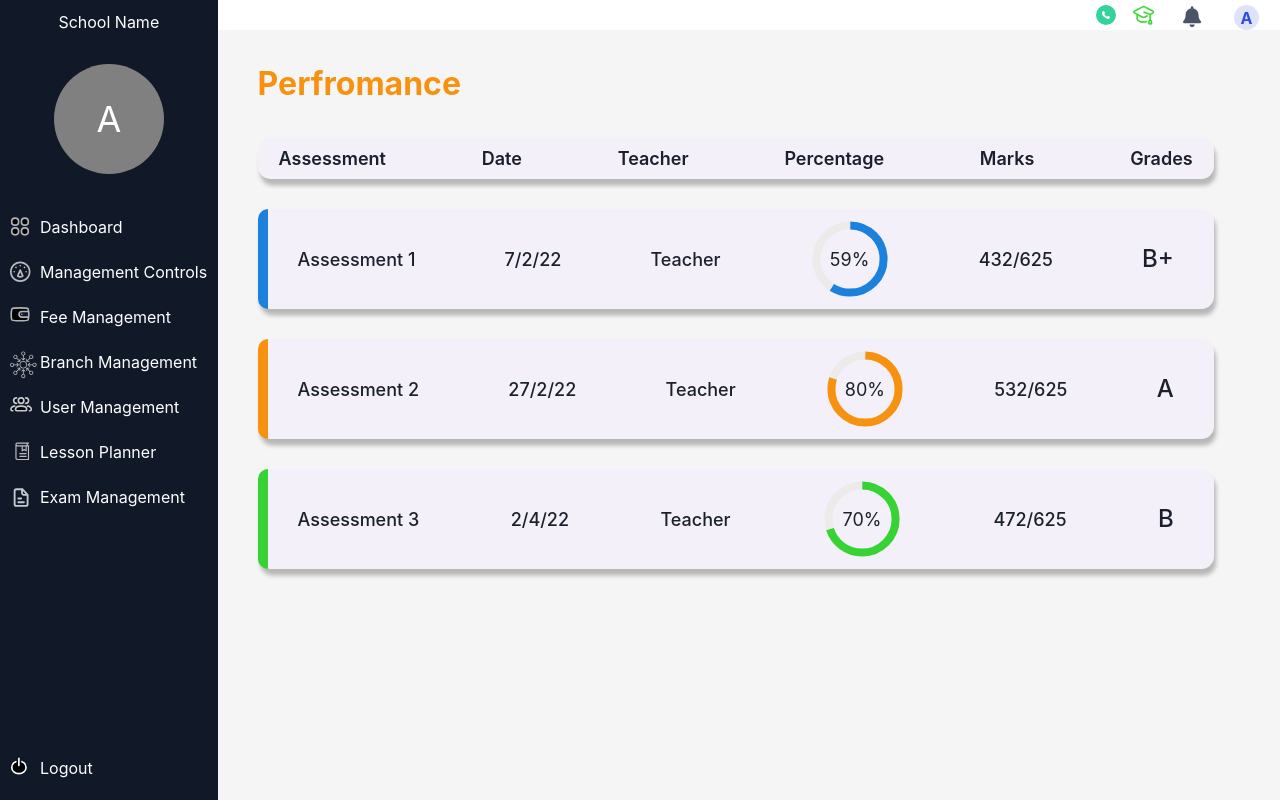
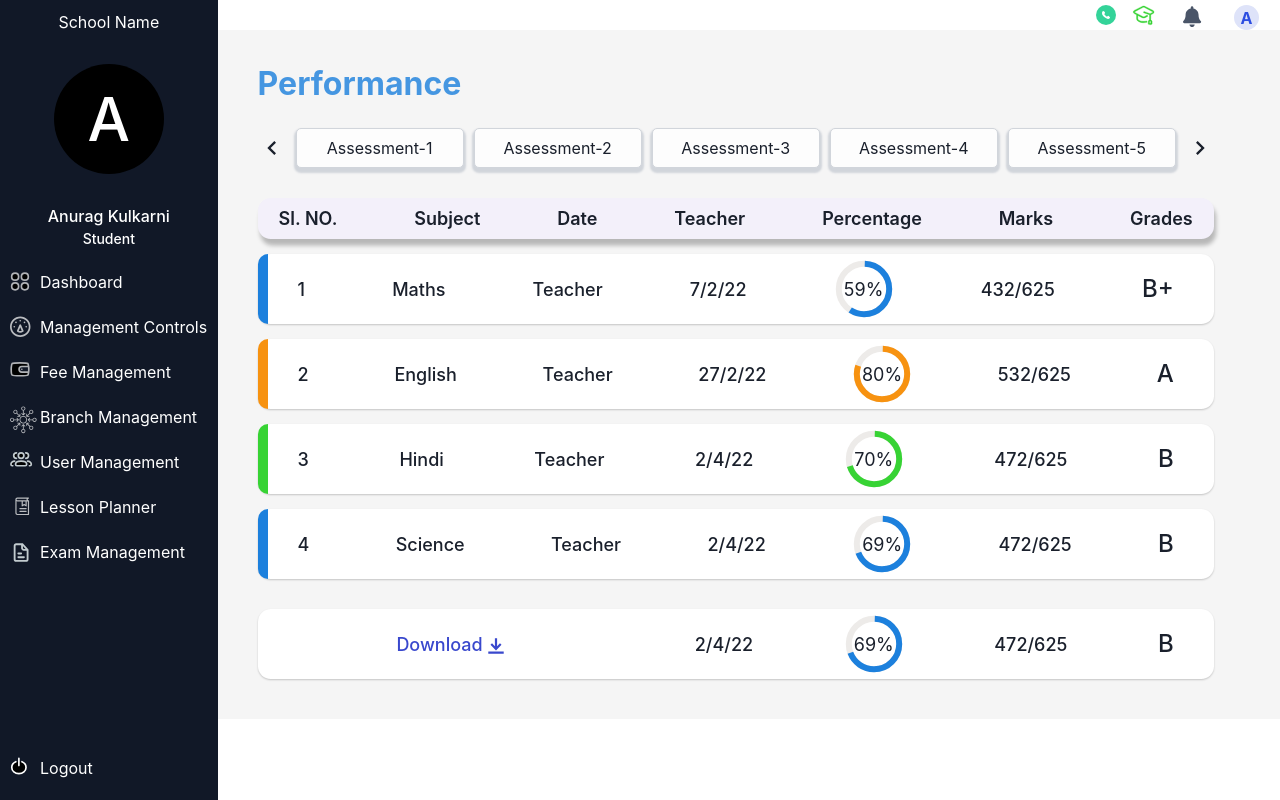
Before and after one commit to DezyNation/instituteiq, a Next.js app: page / in a window 1280 px wide. Built offline with nearby package versions, Linux system fonts and the light colour scheme.

Commit message:
Made changes in the UI of student performance page

```diff
--- a/src/Components/Index/Index.jsx
+++ b/src/Components/Index/Index.jsx
@@ -2,24 +2,26 @@ import { Box, Flex, Heading } from "@chakra-ui/react";
 import React from "react";
 import Header from "../Layout Components/Header/Header";
 import Assessment from "../Misc/Assessment";
+import Carousel from "../Misc/Carousel";
 
 const Index = () => {
   return (
     <>
-      <Flex w="83%" flexDirection="column" alignItems="flex-end">
+      <Flex w="83%" flexDirection="column" alignItems="flex-end" ml="17%">
         <Header />
         <Box alignSelf="flex-start" w="100%" h="100%" bg="#f5f5f5">
           <Box bg="#f5f5f5" w="100%" h="max-content">
             <Heading
               as={"h1"}
-              color="#F79210"
+              color="#1C80DDCF"
               fontWeight="bold"
               fontSize={"xx-large"}
               ml="40px"
               mt="30px"
             >
-              Perfromance
+              Performance
             </Heading>
+            <Carousel />
             <Flex
               justifyContent="space-between"
               w="90%"
@@ -32,7 +34,10 @@ const Index = () => {
               borderRadius="12.7538px"
             >
               <Heading fontWeight="600" fontSize={"large"}>
-                Assessment
+                Sl. NO.
+              </Heading>
+              <Heading fontWeight="600" fontSize={"large"}>
+                Subject
               </Heading>
               <Heading fontWeight="600" fontSize={"large"}>
                 Date
@@ -52,7 +57,8 @@ const Index = () => {
             </Flex>
             <Assessment
               color="#1C80DD"
-              title="Assessment 1"
+              slno="1"
+              title="Maths"
               date="7/2/22"
               teacher="Teacher"
               percentage="59"
@@ -61,7 +67,8 @@ const Index = () => {
             />
             <Assessment
               color="#F79210"
-              title="Assessment 2"
+              slno="2"
+              title="English"
               date="27/2/22"
               teacher="Teacher"
               percentage="80"
@@ -70,12 +77,34 @@ const Index = () => {
             />
             <Assessment
               color="#37D334"
-              title="Assessment 3"
+              slno="3"
+              title="Hindi"
               date="2/4/22"
               teacher="Teacher"
               percentage="70"
               marks="472/625"
               grades="B"
+            />
+            <Assessment
+              color="#1C80DD"
+              slno="4"
+              title="Science"
+              date="2/4/22"
+              teacher="Teacher"
+              percentage="69"
+              marks="472/625"
+              grades="B"
+            />
+            <Assessment
+              color="#1C80DD"
+              slno="4"
+              title="Science"
+              date="2/4/22"
+              teacher="Teacher"
+              percentage="69"
+              marks="472/625"
+              grades="B"
+              type="total"
             />
           </Box>
         </Box>
--- a/src/Components/Layout Components/Sidebar/Sidebar.jsx
+++ b/src/Components/Layout Components/Sidebar/Sidebar.jsx
@@ -32,7 +32,7 @@ import {
 
 const Sidebar = () => {
   return (
-    <Box bg="#111827" w="17%">
+    <Box bg="#111827" w="17%" position="fixed">
       <Box w="100%" bg="#111827" h="max-content" p="10px">
         <Center
           bg="rgba(255, 255, 255, 0.2)"
--- a/src/Components/Layout Components/Sidebar/StudentDashboardSidebar.jsx
+++ b/src/Components/Layout Components/Sidebar/StudentDashboardSidebar.jsx
@@ -26,11 +26,13 @@ import Link from "next/link";
 const StudentDashboardSidebar = () => {
   return (
     // <Box w="17%" h="100vh">
-      <Flex w="17%" bg="#111827" h="100vh" p="10px" flexDirection="column">
+      <Flex w="17%" bg="#111827" h="100vh" p="10px" flexDirection="column" position="fixed">
         <Text alignSelf="center" color="white">School Name</Text>
-        <Circle size="110px" bg="gray" color="white" alignSelf="center" my="30px" fontSize="4xl">
+        <Circle size="110px" bg="black" color="white" alignSelf="center" my="30px" fontSize="6xl" fontWeight="500">
           A
         </Circle>
+        <Text alignSelf="center" fontSize="s" fontWeight="500" color="white">Anurag Kulkarni</Text>
+        <Text alignSelf="center" fontSize="sm" fontWeight="500" color="white" mb="10px">Student</Text>
         <Link href="">
           <Flex alignItems="center" color="white">
             <Dashboard h="35px" w="30px" mt="10px" />
--- a/src/Components/Misc/Assessment.jsx
+++ b/src/Components/Misc/Assessment.jsx
@@ -1,20 +1,105 @@
+import { DownloadIcon } from "@chakra-ui/icons";
 import { Flex, Heading } from "@chakra-ui/react";
 import { CircularProgress, CircularProgressLabel } from "@chakra-ui/react";
-import { Text } from '@chakra-ui/react'
+import { Text } from "@chakra-ui/react";
+import Link from "next/link";
 import React from "react";
 
-const Assessment = ({ color,title, date, teacher, percentage, marks, grades }) => {
+const Assessment = ({
+  slno,
+  color,
+  title,
+  date,
+  teacher,
+  percentage,
+  marks,
+  grades,
+  type = "subject",
+}) => {
   return (
-    <Flex w="90%" justifyContent="space-between" alignItems="center" ml="40px" mt="30px" bg="#F3F0FA" boxShadow={`2.12563px 6.37688px 4.25125px rgba(0, 0, 0, 0.25)`} borderRadius="12.7538px" h="100px" px="40px" py="7px" position="relative" _before={{ content: '""', position: 'absolute', w:"10px", h:"100%", bg:`${color}`, left:"0", borderTopLeftRadius:"12.7538px", borderBottomLeftRadius:"12.7538px" }}>
-      <Text fontWeight="450" fontSize='lg'>{title}</Text>
-      <Text fontWeight="450" fontSize='lg'>{date}</Text>
-      <Text fontWeight="450" fontSize='lg'>{teacher}</Text>
-      <CircularProgress size='80px' value={percentage} color={color}>
-        <CircularProgressLabel fontSize='lg'>{`${percentage}%`}</CircularProgressLabel>
-      </CircularProgress>
-      <Text fontWeight="450" fontSize='lg'>{marks}</Text>
-      <Text fontWeight="500" fontSize="2xl">{grades}</Text>
-    </Flex>
+    <>
+      {type === "subject" && (
+        <Flex
+          w="90%"
+          justifyContent="space-between"
+          alignItems="center"
+          ml="40px"
+          mt="15px"
+          bg="#fff"
+          boxShadow={`0px 1px 2px rgba(0, 0, 0, 0.2)`}
+          borderRadius="12.7538px"
+          h="70px"
+          px="40px"
+          py="7px"
+          position="relative"
+          _before={{
+            content: '""',
+            position: "absolute",
+            w: "10px",
+            h: "100%",
+            bg: `${color}`,
+            left: "0",
+            borderTopLeftRadius: "12.7538px",
+            borderBottomLeftRadius: "12.7538px",
+          }}
+        >
+          <Text fontWeight="450" fontSize="lg">
+            {slno}
+          </Text>
+          <Text fontWeight="450" fontSize="lg">
+            {title}
+          </Text>
+          <Text fontWeight="450" fontSize="lg">
+            {teacher}
+          </Text>
+          <Text fontWeight="450" fontSize="lg">
+            {date}
+          </Text>
+          <CircularProgress size="60px" value={percentage} color={color}>
+            <CircularProgressLabel fontSize="lg">{`${percentage}%`}</CircularProgressLabel>
+          </CircularProgress>
+          <Text fontWeight="450" fontSize="lg">
+            {marks}
+          </Text>
+          <Text fontWeight="500" fontSize="2xl">
+            {grades}
+          </Text>
+        </Flex>
+      )}
+      {type === "total" && (
+        <Flex
+          w="90%"
+          justifyContent="space-between"
+          alignItems="center"
+          ml="40px"
+          mt="30px"
+          bg="#fff"
+          boxShadow={`0px 1px 2px rgba(0, 0, 0, 0.2)`}
+          borderRadius="12.7538px"
+          h="70px"
+          px="40px"
+          py="7px"
+          position="relative"
+          mb="40px"
+        >
+          <Text fontWeight="450" fontSize="lg" w="35%" textAlign="center">
+            <Link href=""><Text color="#3948CD" display="inline">Download</Text> <DownloadIcon color="#3948CD"/></Link>
+          </Text>
+          <Text fontWeight="450" fontSize="lg">
+            {date}
+          </Text>
+          <CircularProgress size="60px" value={percentage} color={color}>
+            <CircularProgressLabel fontSize="lg">{`${percentage}%`}</CircularProgressLabel>
+          </CircularProgress>
+          <Text fontWeight="450" fontSize="lg">
+            {marks}
+          </Text>
+          <Text fontWeight="500" fontSize="2xl">
+            {grades}
+          </Text>
+        </Flex>
+      )}
+    </>
   );
 };
 
--- /dev/null
+++ b/src/Components/Misc/Carousel.jsx
@@ -0,0 +1,64 @@
+import { ChevronLeftIcon, ChevronRightIcon } from "@chakra-ui/icons";
+import { Button, Flex, Text } from "@chakra-ui/react";
+import React from "react";
+
+const Carousel = () => {
+  return (
+    <Flex gap="10px" w="90%" ml="40px" mt="20px" alignItems="center">
+      <ChevronLeftIcon boxSize={7} cursor="pointer"/>
+      <Button
+        width="20%"
+        border="1px solid #D1D5DB"
+        h="40px"
+        borderRadius="5px"
+        boxShadow="0 3px 2px 2px #D1D5DB"
+        bg="#FDFDFD"
+      >
+        Assessment-1
+      </Button>
+      <Button
+        width="20%"
+        border="1px solid #D1D5DB"
+        h="40px"
+        borderRadius="5px"
+        boxShadow="0 3px 2px 2px #D1D5DB"
+        bg="#FDFDFD"
+      >
+        Assessment-2
+      </Button>
+      <Button
+        width="20%"
+        border="1px solid #D1D5DB"
+        h="40px"
+        borderRadius="5px"
+        boxShadow="0 3px 2px 2px #D1D5DB"
+        bg="#FDFDFD"
+      >
+        Assessment-3
+      </Button>
+      <Button
+        width="20%"
+        border="1px solid #D1D5DB"
+        h="40px"
+        borderRadius="5px"
+        boxShadow="0 3px 2px 2px #D1D5DB"
+        bg="#FDFDFD"
+      >
+        Assessment-4
+      </Button>
+      <Button
+        width="20%"
+        border="1px solid #D1D5DB"
+        h="40px"
+        borderRadius="5px"
+        boxShadow="0 3px 2px 2px #D1D5DB"
+        bg="#FDFDFD"
+      >
+        Assessment-5
+      </Button>
+      <ChevronRightIcon boxSize={7} cursor="pointer"/>
+    </Flex>
+  );
+};
+
+export default Carousel;
```
Also changed, not shown: public/icons/download.svg (added).
